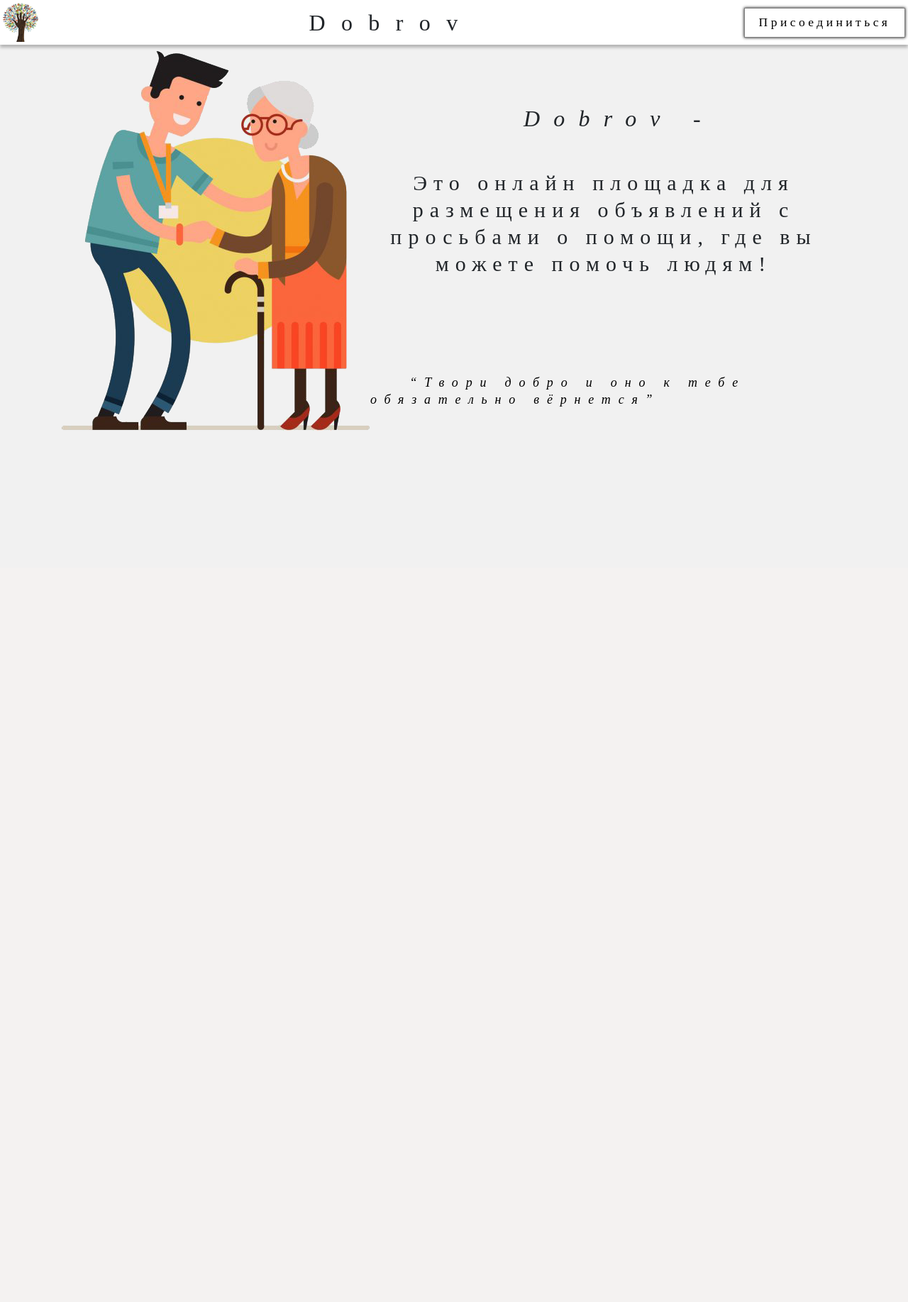
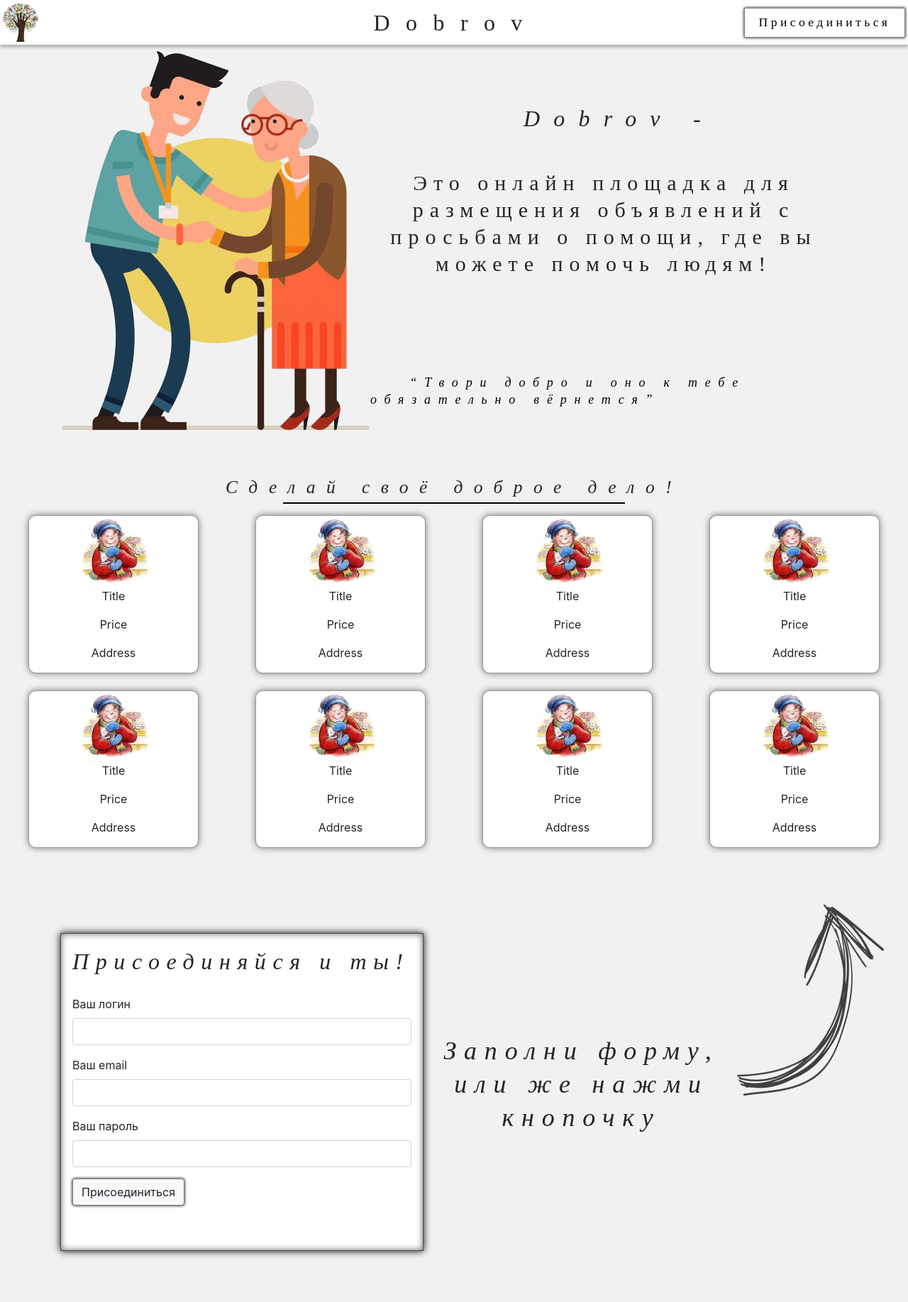
Before and after one commit to Narfisa/Dobrov, a Django app: template startpage/templates/startpage.html in a window 1280 px wide. Shown: the whole page at 71% size. Before the commit the page ends 608 px from the top, so only its background shows below. Run offline with Django 3.2, Linux system fonts and the light colour scheme; the template is opened without the code that fills it, so the values that code supplies are empty; some libraries are stand-ins or nearby versions.

Commit message:
second and third pages for start page

```diff
--- a/startpage/templates/startpage.html
+++ b/startpage/templates/startpage.html
@@ -37,7 +37,7 @@
 
 <div class="d-flex justify-content-between align-items-center header p-1 position-fixed">
   <img src="{% static 'images/logo.png' %}" alt="логотип" width="50" height="55"/>
-  <span class="title"> Dobrov </span>
+  <span class="title text-justify"> &#160; &#160; &#160; Dobrov </span>
   <button class="buttontext joinbutton"> Присоединиться </button>
 </div>
 {% endblock header %}
@@ -81,9 +81,8 @@
     text-align: center;
     letter-spacing: 0.3em;
 }
+</style>
 
-
-</style>
 <div class="container ">
     <img src="{% static 'images/help picture.png' %}" alt="логотип" class="help_image img-fluid">
     <div class="container">
@@ -100,7 +99,132 @@
 {% endblock %}
 
 {% block secondpage %}
+<style>
+.dogood{
+    font-family: Lora;
+    font-style: italic;
+    font-weight: normal;
+    line-height: 31px;
+    text-align: center;
+    font-size: 1.6em;
+    letter-spacing: 0.6em;
+}
+
+.item{
+    background: #FFFFFF;
+    border: 1px solid rgba(0, 0, 0, 0.4);
+    box-shadow: 0px 0px 10px rgba(0, 0, 0, 0.5);
+    border-radius: 10px;
+    width: 15em;
+    height: 13.9em;
+    cursor: pointer;
+}
+</style>
+
+<div>
+    <br/> <br/> <br/> <br/>
+    <p class="dogood"> Сделай своё доброе дело!</p>
+    <hr style="border: 1px solid #000000; width: 30em; margin-top: -0.6em;">
+    <div>
+        <div class="d-flex justify-content-around">
+            {% for 0 in '0123' %}
+                <div class="item d-flex flex-column align-items-center">
+                    <img src="{% static 'images/test.jpg' %}" style="width: 7em; height: 7em;"/>
+                    <p> Title </p>
+                    <p> Price </p>
+                    <p> Address </p>
+                </div>
+            {% endfor %}
+        </div>
+        <br/>
+        <div class="d-flex justify-content-around">
+            {% for 0 in '0123' %}
+                <div class="item d-flex flex-column align-items-center">
+                    <img src="{% static 'images/test.jpg' %}" style="width: 7em; height: 7em;">
+                    <p> Title </p>
+                    <p> Price </p>
+                    <p> Address </p>
+                </div>
+            {% endfor %}
+        </div>
+    </div>
+</div>
 {% endblock %}
 
 {% block thirdpage %}
+<style>
+.joinAndYou{
+    font-family: Lora;
+    font-style: italic;
+    font-weight: normal;
+    font-size: 2em;
+    line-height: 47px;
+    text-align: center;
+    letter-spacing: 0.3em;
+}
+
+.joinForm{
+    padding: 1em;
+    width: 32em;
+    height: 28em;
+    background: #FFFFFF;
+    border: 1px solid rgba(0, 0, 0, 0.7);
+    box-sizing: border-box;
+    box-shadow: 0px 0px 10px #000000, inset 0px 0px 10px rgba(0, 0, 0, 0.6);
+    margin-right: -10em;
+}
+
+.joinButton{
+    border: 1px solid rgba(0, 0, 0, 0.5);
+    box-shadow: 0px 0px 4px #000000;
+}
+
+.fillForm{
+    font-family: Lora;
+    font-style: italic;
+    font-weight: normal;
+    font-size: 36px;
+    line-height: 47px;
+    text-align: center;
+    letter-spacing: 0.3em;
+
+    position: absolute;
+    width: 417px;
+    height: 141px;
+    right: 7em;
+    top: 40.5em;
+}
+
+.joinArrow{
+    transform: matrix(0.9, 0.44, 0.44, -0.9, 0, 0);
+    position: absolute;
+    right: 5em;
+    top: 80em;
+    width: 7em;
+    height: auto;
+}
+</style>
+
+<div class="container">
+    <br/> <br/> <br/> <br/> <br/>
+    <form class="joinForm">
+        <span class="joinAndYou"> Присоединяйся и ты! </span> <br/> <br/>
+        <div class="form-group">
+            <label for="login">Ваш логин</label>
+            <input type="login" class="form-control" id="login">
+        </div>
+        <div class="form-group">
+            <label for="email">Ваш email</label>
+            <input type="email" class="form-control" id="email">
+        </div>
+        <div class="form-group">
+            <label for="password">Ваш пароль</label>
+            <input type="password" class="form-control" id="password">
+        </div>
+        <button type="submit" class="btn btn-light joinButton">Присоединиться</button>
+    </form>
+    <img class="joinArrow d-print-inline" src="{% static 'images/arrow.png' %}"/>
+    <span class="fillForm"> Заполни форму, или же нажми кнопочку </span>
+    <br/> <br/>  <br/>
+</div>
 {% endblock %}
```
Also changed, not shown: startpage/static/images/test.jpg (added).
